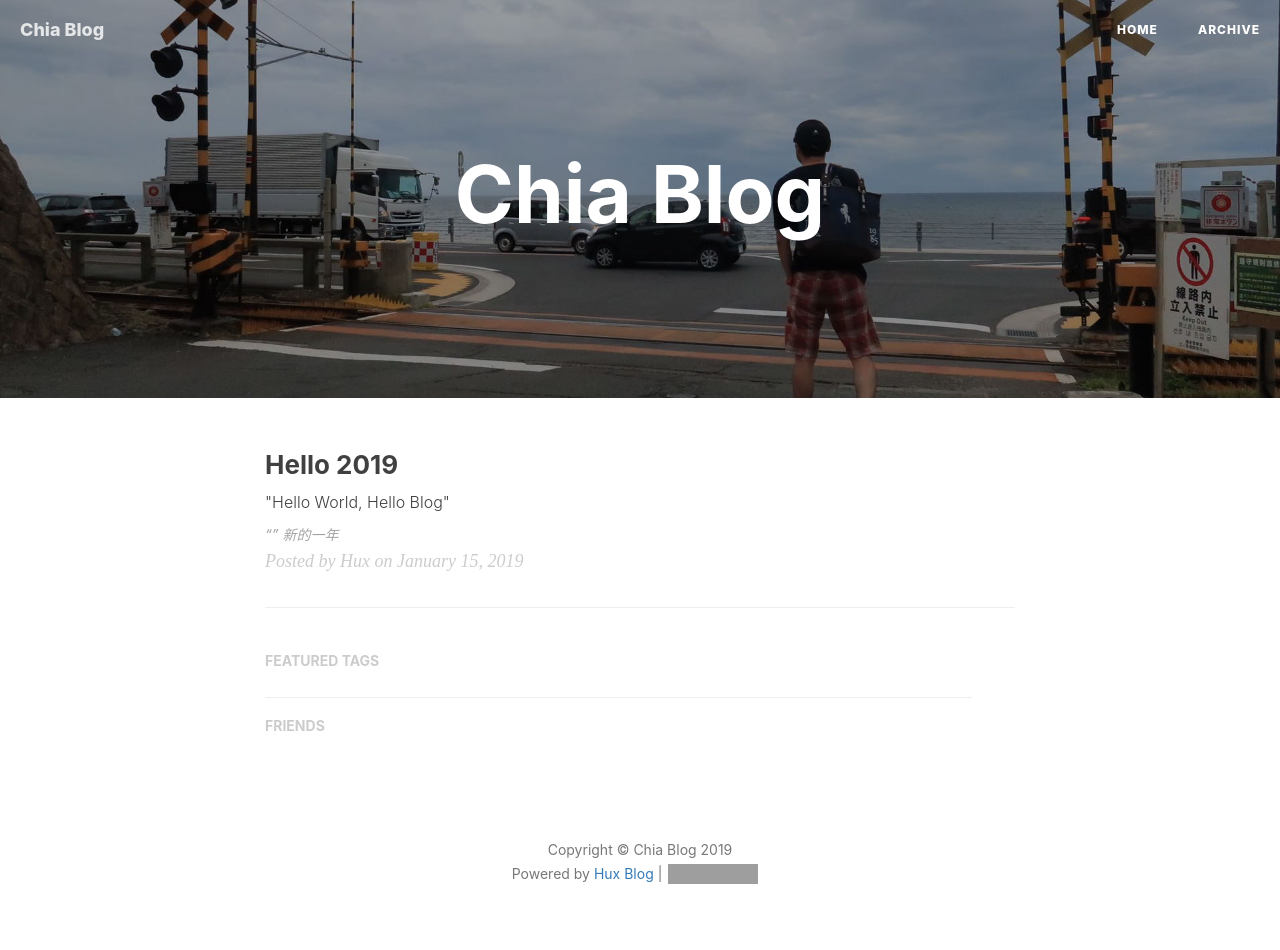
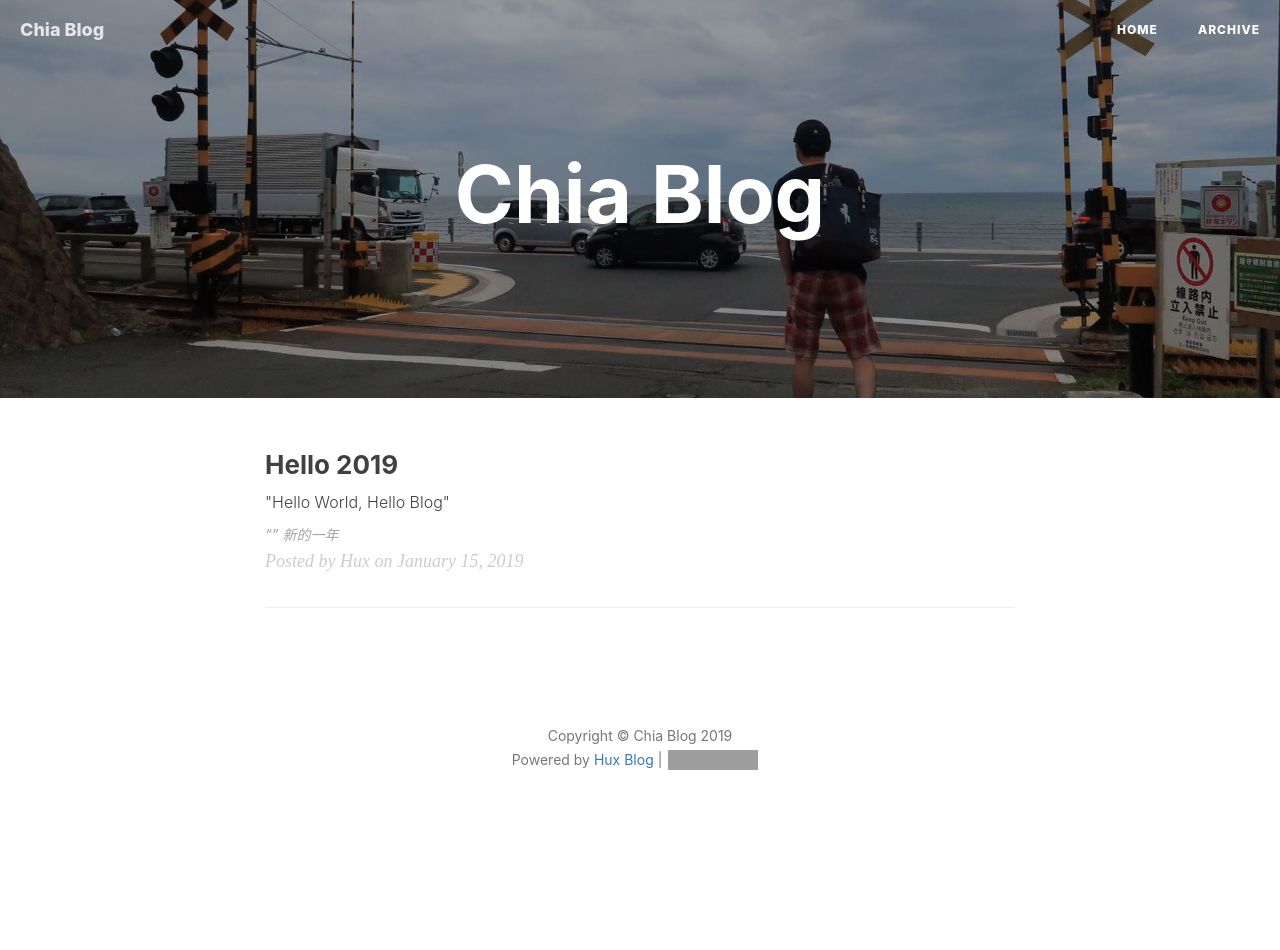
Before and after one commit to chia33/chia33.github.io, a Jekyll site: the page built from index.html, in a window 1280 px wide. Built offline with Jekyll 4.4.1, drawn with Linux system fonts in a browser that asks for light colours; nearby versions of some CDN libraries; the list of posts is cut into pages by our own code; comment, search, counter and statistics services are not loaded; after the commit the page ends 900 px from its top, so only the background shows below that; part of the change alters nothing that is shown; grey boxes are pictures that could not be loaded.

Commit message:
feature tag and friends

```diff
--- a/_config.yml
+++ b/_config.yml
@@ -84,7 +84,7 @@ sidebar-avatar: /img/avatar.jpg      # use absolute URL, seeing it's used in bot
 
 
 # Featured Tags
-featured-tags: true                     # whether or not using Feature-Tags
+featured-tags: false                     # whether or not using Feature-Tags
 featured-condition-size: 1              # A tag will be featured if the size of it is more than this condition value
 
 
@@ -101,9 +101,9 @@ page-mathjax: false
 
 
 # Friends
-friends: [
+#friends: [
     # {
     #     title: "Su",
     #     href: "http://su.gallery/"
     # }
-]
+#]
```
